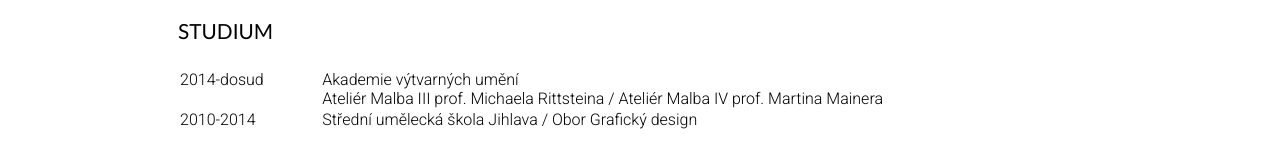
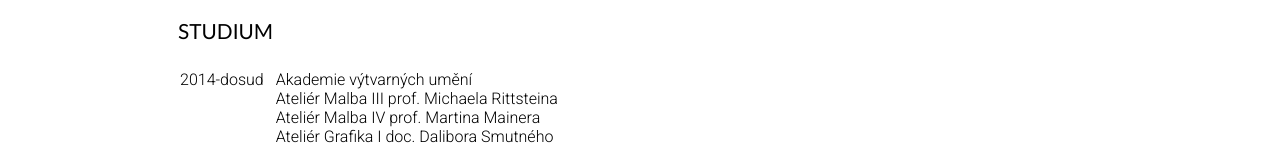
Before and after one commit to matyasbach/ivana-mrazkova, a Next.js app: page /o-mne in a window 1280 px wide. Shown: the part 660-805 px from the top of the page. Built offline with nearby package versions, Linux system fonts and the light colour scheme; a web font is replaced by a local one.

Commit message:
About page update

```diff
--- a/pages/o-mne.js
+++ b/pages/o-mne.js
@@ -26,7 +26,9 @@
           <th>2014-dosud</th>
           <td>
             Akademie výtvarných umění<br />
-            Ateliér Malba III prof. Michaela Rittsteina / Ateliér Malba IV prof. Martina Mainera
+            Ateliér Malba III prof. Michaela Rittsteina<br />
+            Ateliér Malba IV prof. Martina Mainera<br/>
+            Ateliér Grafika I doc. Dalibora Smutného
           </td>
         </tr>
         <tr>
```
